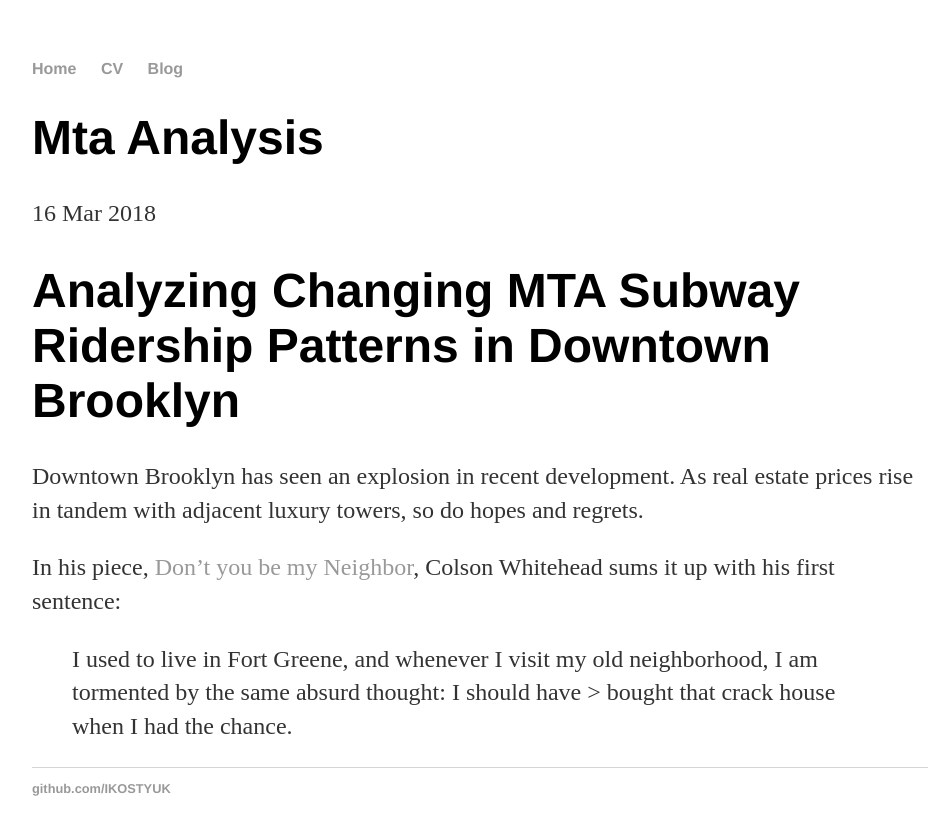
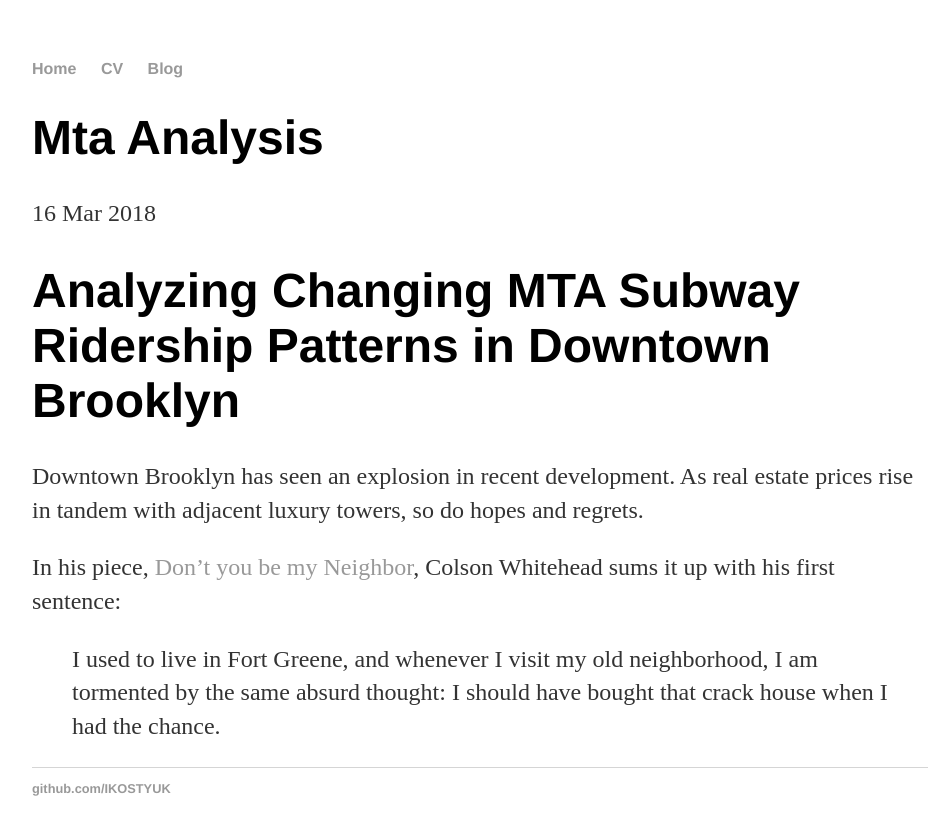
Before and after one commit to IKOSTYUK/ikostyuk.github.io, a Jekyll site: the page built from _posts/2018-03-16-MTA-Analysis.md, in a window 1280 px wide. Shown: the top 835 px of the page, without its empty margins (160-1104 px from the left). Built offline with Jekyll 4.4.1, drawn with Linux system fonts in a browser that asks for light colours; our own code applies the rules of GitHub Pages for plain Markdown files.

```diff
--- a/_posts/2018-03-16-MTA-Analysis.md
+++ b/_posts/2018-03-16-MTA-Analysis.md
@@ -4,4 +4,4 @@ Downtown Brooklyn has seen an explosion in recent development. As real estate pr
 
 In his piece, [Don't you be my Neighbor](http://nymag.com/nymetro/realestate/urbandev/features/n_10289/), Colson Whitehead sums it up with his first sentence:
 
-> I used to live in Fort Greene, and whenever I visit my old neighborhood, I am tormented by the same absurd thought: I should have > bought that crack house when I had the chance.
+> I used to live in Fort Greene, and whenever I visit my old neighborhood, I am tormented by the same absurd thought: I should have bought that crack house when I had the chance.
```
